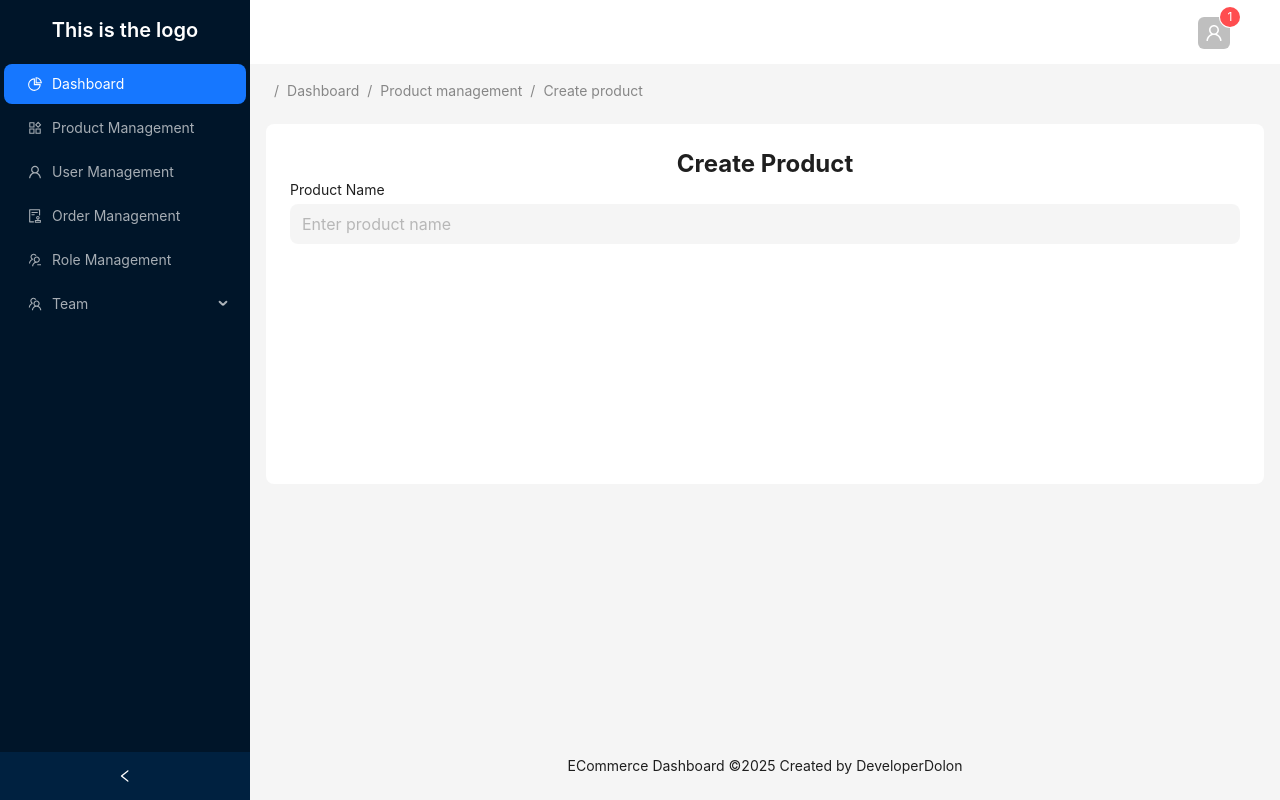
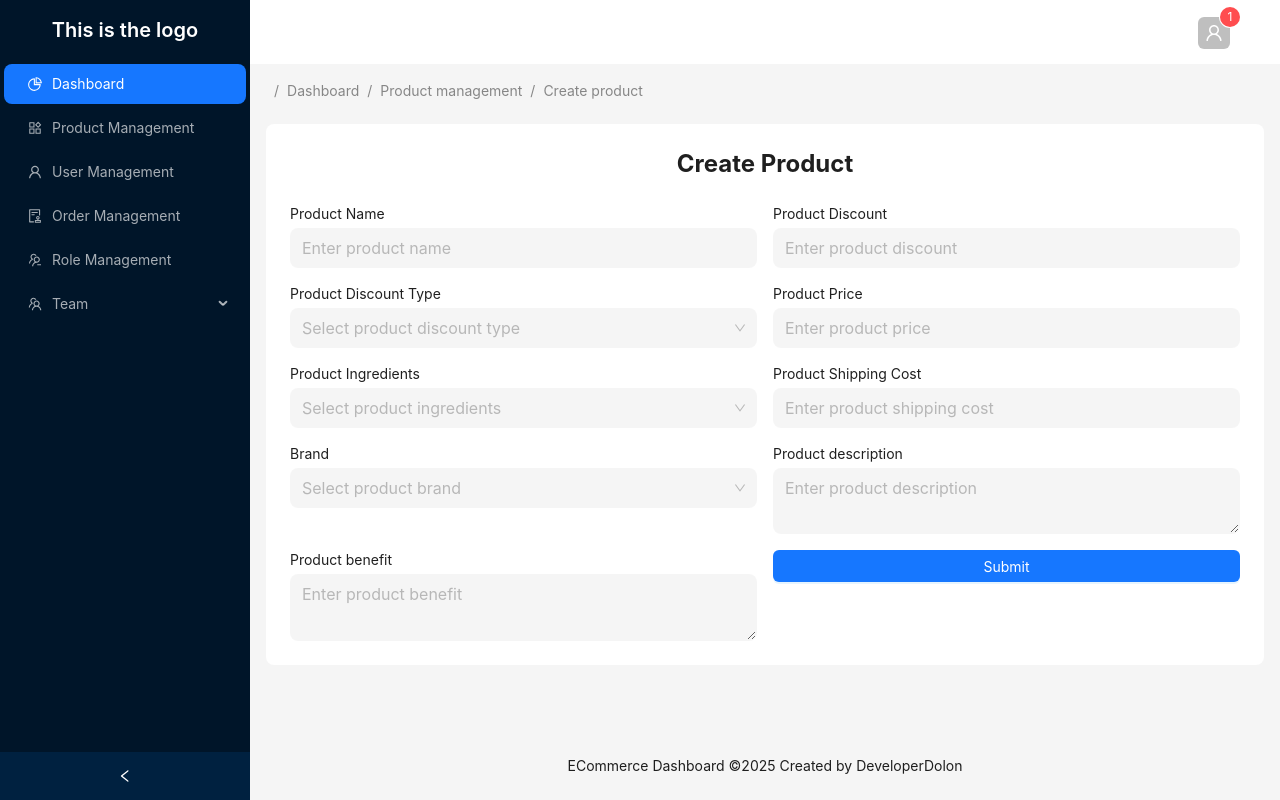
Before and after one commit to DeveloperDolon/microservice-client, a Next.js app: page /dashboard/product-management/create-product in a window 1280 px wide. Built offline with nearby package versions, Linux system fonts and the light colour scheme.

Commit message:
create product from designed

```diff
--- a/app/_components/InputField.tsx
+++ b/app/_components/InputField.tsx
@@ -39,7 +39,7 @@ const InputField = ({
             placeholder={placeholder}
             {...register(name, options)}
           />
-          {error && <p className="">{error}</p>}
+          {error && <p className="md:text-sm text-xs font-light text-red-500">{error}</p>}
         </>
       ) : type === "select" ? (
         <>
@@ -48,7 +48,9 @@ const InputField = ({
           </label>
           <Select
             className="mt-1"
+            size="large"
             showSearch
+            variant="filled"
             placeholder={placeholder}
             {...register(name, options)}
             filterOption={(input, option) =>
@@ -60,7 +62,7 @@ const InputField = ({
               { value: "3", label: "Tom" },
             ]}
           />
-          {error && <p className="">{error}</p>}
+          {error && <p className="md:text-sm text-xs font-light text-red-500">{error}</p>}
         </>
       ) : type === "checkbox" ? (
         <>
@@ -70,9 +72,9 @@ const InputField = ({
           <Checkbox className="mt-1" type={type} {...register(name, options)}>
             Checkbox
           </Checkbox>
-          {error && <p className="">{error}</p>}
+          {error && <p className="md:text-sm text-xs font-light text-red-500">{error}</p>}
         </>
-      ) : type === "text" ? (
+      ) : type === "text" || type === "number" ? (
         <>
           <label htmlFor={name} className="text-sm">
             {label}
@@ -85,7 +87,7 @@ const InputField = ({
             placeholder={placeholder}
             {...register(name, options)}
           />
-          {error && <p className="">{error}</p>}
+          {error && <p className="md:text-sm text-xs font-light text-red-500">{error}</p>}
         </>
       ) : (
         ""
--- a/app/dashboard/product-management/create-product/page.tsx
+++ b/app/dashboard/product-management/create-product/page.tsx
@@ -5,11 +5,16 @@ import { FormProvider, useForm } from "react-hook-form";
 import { zodResolver } from "@hookform/resolvers/zod";
 import { product_validation_schema } from "@/app/_validations/product_validation";
 import { ProductType } from "@/app/_types/product_types";
+import { Button } from "antd";
 
 const Page = () => {
   const methods = useForm<ProductType>({
     resolver: zodResolver(product_validation_schema),
   });
+
+  const onSubmit = (data: ProductType) => {
+    console.log(data);
+  };
 
   return (
     <div>
@@ -18,6 +23,10 @@ const Page = () => {
       </h1>
 
       <FormProvider {...methods}>
+        <form
+          onSubmit={methods.handleSubmit(onSubmit)}
+          className="grid gap-4 grid-cols-2 mt-6"
+        >
           <InputField
             name="name"
             label="Product Name"
@@ -31,6 +40,78 @@ const Page = () => {
               },
             }}
           />
+
+          <InputField
+            name="discount"
+            label="Product Discount"
+            placeholder="Enter product discount"
+            type="number"
+          />
+
+          <InputField
+            name="discount_type"
+            label="Product Discount Type"
+            placeholder="Select product discount type"
+            type="select"
+          />
+
+          <InputField
+            name="price"
+            label="Product Price"
+            placeholder="Enter product price"
+            type="number"
+            options={{
+              required: "Product price is required",
+            }}
+          />
+
+          <InputField
+            name="ingredients"
+            label="Product Ingredients"
+            placeholder="Select product ingredients"
+            type="select"
+          />
+
+          <InputField
+            name="shipping_cost"
+            label="Product Shipping Cost"
+            placeholder="Enter product shipping cost"
+            type="number"
+            options={{
+              required: "Product shipping cost is required",
+            }}
+          />
+
+          <InputField
+            name="brand_id"
+            label="Brand"
+            placeholder="Select product brand"
+            type="select"
+          />
+
+          <InputField
+            name="description"
+            label="Product description"
+            placeholder="Enter product description"
+            type="textarea"
+            options={{
+              required: "Product description is required",
+              minLength: {
+                value: 50,
+                message: "Product description must be at least 50 characters",
+              },
+            }}
+          />
+
+          <InputField
+            name="benefit"
+            label="Product benefit"
+            placeholder="Enter product benefit"
+            type="textarea"
+          />
+
+          <Button type="primary" htmlType="submit">Submit</Button>
+        </form>
       </FormProvider>
     </div>
   );
```
Lines whose indentation alone changed are shown as unchanged.
